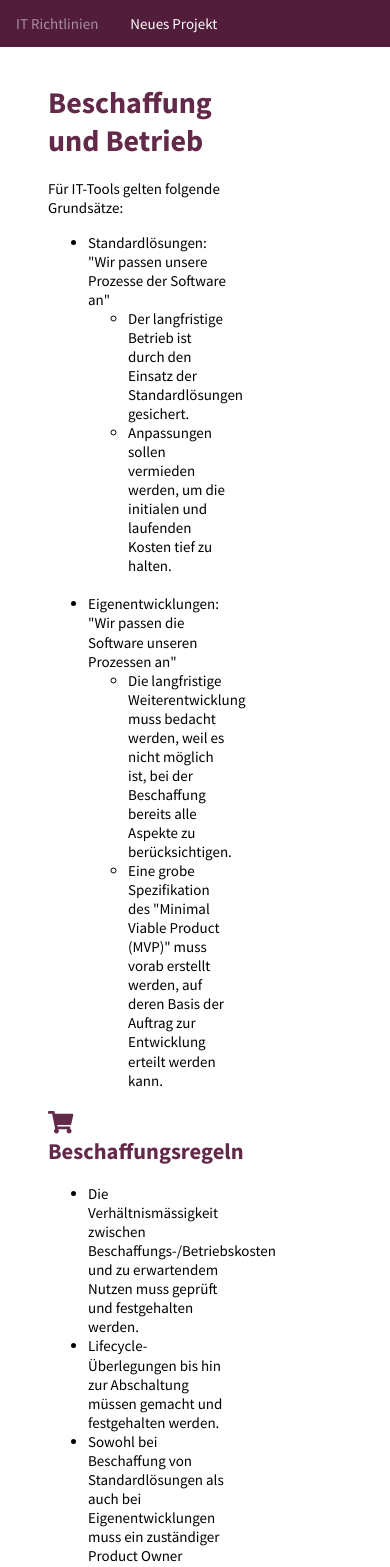
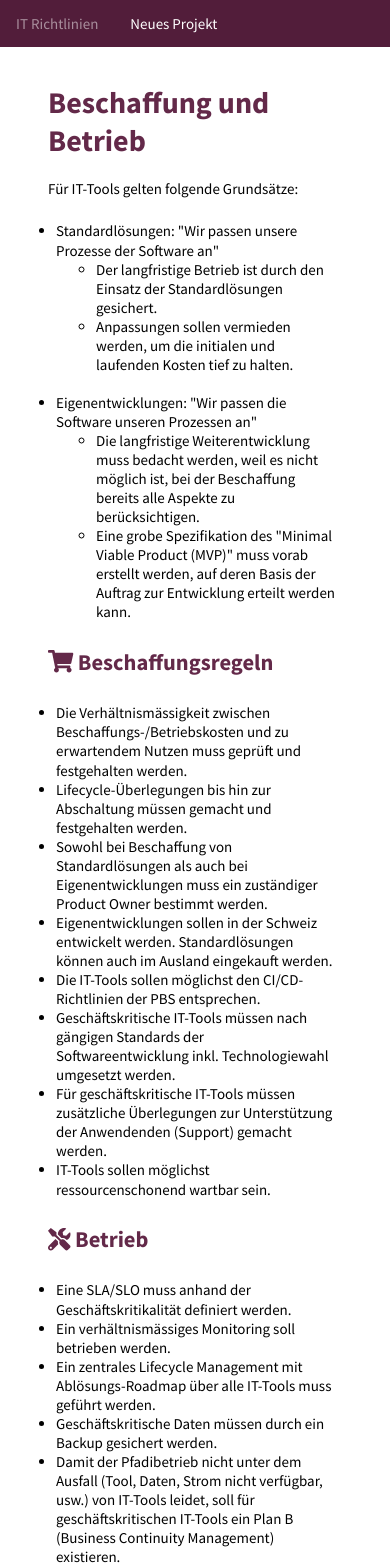
Before and after one commit to scout-ch/it-guidelines, a React (Create React App) app: page /#/acquisition in a window 390 px wide. Shown: the top 1567 px of the page. Built offline with nearby package versions, Linux system fonts and the light colour scheme.

Commit message:
improve padding in mobile view

```diff
--- a/src/App.tsx
+++ b/src/App.tsx
@@ -58,8 +58,23 @@ const Nav = styled.nav`
 
 export const MainContainer = styled.main`
   padding: 1rem;
-  margin: 0 9rem 0 2rem;
+  margin: 0 1.8rem 0 2rem;
   flex-grow: 1;
+  @media (min-width:1100px) {
+    margin: 0 9rem 0 2rem;
+  }
+`
+
+export const Ol = styled.ol`
+  @media (max-width:1100px) {
+    padding: 8px;
+  }
+`
+
+export const Ul = styled.ul`
+  @media (max-width:1100px) {
+    padding: 8px;
+  }
 `
 
 const Header = () => {
--- a/src/pages/AcquisitionPage.tsx
+++ b/src/pages/AcquisitionPage.tsx
@@ -1,7 +1,7 @@
 // import styled from '@emotion/styled'
 import React from 'react'
 import { Helmet } from 'react-helmet'
-import { MainContainer } from '../App'
+import { MainContainer, Ul } from '../App'
 import { useTranslation } from 'react-i18next'
 import { FontAwesomeIcon } from '@fortawesome/react-fontawesome'
 
@@ -15,7 +15,7 @@ export default function AcquisitionPage() {
     <h1>{t('acquisition_page.title')}</h1>
     <p>
       {t('acquisition_page.intro.text')}
-      <ul>
+      <Ul>
         <li>
           {t('acquisition_page.intro.standard.text')}
           <ul>
@@ -31,11 +31,11 @@ export default function AcquisitionPage() {
             <li>{t('acquisition_page.intro.inhouse.two')}</li>
           </ul>
         </li>
-      </ul>
+      </Ul>
     </p>
     <h2><FontAwesomeIcon icon="shopping-cart" /> {t('acquisition_page.acquisition.title')}</h2>
     <p>
-    <ul>
+      <Ul>
         <li>{t('acquisition_page.acquisition.one')}</li>
         <li>{t('acquisition_page.acquisition.two')}</li>
         <li>{t('acquisition_page.acquisition.three')}</li>
@@ -44,17 +44,17 @@ export default function AcquisitionPage() {
         <li>{t('acquisition_page.acquisition.six')}</li>
         <li>{t('acquisition_page.acquisition.seven')}</li>
         <li>{t('acquisition_page.acquisition.eight')}</li>
-      </ul>
+      </Ul>
     </p>
     <h2><FontAwesomeIcon icon="tools" /> {t('acquisition_page.operation.title')}</h2>
     <p>
-    <ul>
+      <Ul>
         <li>{t('acquisition_page.operation.one')}</li>
         <li>{t('acquisition_page.operation.two')}</li>
         <li>{t('acquisition_page.operation.three')}</li>
         <li>{t('acquisition_page.operation.four')}</li>
         <li>{t('acquisition_page.operation.five')}</li>
-      </ul>
+      </Ul>
     </p>
   </MainContainer>
 }
--- a/src/pages/CommunityPage.tsx
+++ b/src/pages/CommunityPage.tsx
@@ -1,7 +1,7 @@
 // import styled from '@emotion/styled'
 import React from 'react'
 import { Helmet } from 'react-helmet'
-import { MainContainer } from '../App'
+import { MainContainer, Ul } from '../App'
 import { useTranslation } from 'react-i18next'
 import { FontAwesomeIcon } from '@fortawesome/react-fontawesome'
 
@@ -14,18 +14,18 @@ export default function CommunityPage() {
   </Helmet>
     <h1><FontAwesomeIcon icon="users" /> {t('community_page.title')}</h1>
     <p>
-    {t('community_page.intro')}
-    <ul>
+      {t('community_page.intro')}
+      <Ul>
         <li>{t('community_page.one')}</li>
         <li>{t('community_page.two')}</li>
-      </ul>
+      </Ul>
     </p>
     <p>
-    {t('community_page.intro2')}
-    <ul>
+      {t('community_page.intro2')}
+      <Ul>
         <li>{t('community_page.three')}</li>
         <li>{t('community_page.four')}</li>
-      </ul>
+      </Ul>
     </p>
   </MainContainer>
 }
--- a/src/pages/HomePage.tsx
+++ b/src/pages/HomePage.tsx
@@ -1,7 +1,7 @@
 // import styled from '@emotion/styled'
 import React from 'react'
 import { Helmet } from 'react-helmet'
-import { MainContainer } from '../App'
+import { MainContainer, Ul } from '../App'
 import { useTranslation } from 'react-i18next'
 import styled from '@emotion/styled'
 import {
@@ -52,18 +52,18 @@ export default function HomePage() {
     <Box>
       <div>
         <h3>{t('home_page.contact')}</h3>
-        <ul>
+        <Ul>
           <li><A href="mailto:itkom@pbs.com">{t('home_page.mail')}</A></li>
           <li><A href="https://github.com/scout-ch">{t('home_page.github')}</A></li>
-        </ul>
+        </Ul>
       </div>
 
       <div>
         <h3>{t('home_page.downloads')}</h3>
-        <ul>
+        <Ul>
           <li><A href={process.env.PUBLIC_URL + '/docs/guidelines_de.pdf'} download>Richtlinien DE</A></li>
           <li><A href={process.env.PUBLIC_URL + '/docs/guidelines_fr.pdf'} download>Lignes directrices FR</A></li>
-        </ul>
+        </Ul>
       </div>
     </Box>
   </MainContainer>
--- a/src/pages/NewProjectPage.tsx
+++ b/src/pages/NewProjectPage.tsx
@@ -3,7 +3,7 @@ import React, { useState } from 'react'
 import ClippyStage from '../components/ClippyStage'
 import { useTranslation, Trans } from 'react-i18next';
 import { Helmet } from 'react-helmet'
-import { MainContainer } from '../App'
+import { MainContainer, Ul } from '../App'
 
 const Slide = styled.section<{ show?: boolean }>`
   display: ${props => props.show ? 'block' : 'none'};
@@ -136,7 +136,7 @@ export default function NewProjectPage() {
       <Slide show={isCurrentSlide("evaluation")}>
         <p>{t("slides.evaluation.text")}</p>
         <h2>{t("slides.evaluation.todo.title")}</h2>
-        <ul>
+        <Ul>
           <li><a href="mailto:itkom@pbs.com">{t("slides.evaluation.todo.contact_itkom")}</a></li>
           <li>{t("slides.evaluation.todo.content_definition")}</li>
           {state["responsibility"] !== 'yes' && <li>{t("slides.evaluation.todo.define_po")}</li>}
@@ -145,7 +145,7 @@ export default function NewProjectPage() {
           {state["toolType"] === 'contentOnly' && <li>{t("slides.evaluation.todo.content")}</li>}
           {state["toolType"] === 'dataProcessing' && <li>{t("slides.evaluation.todo.data_processing")}</li>}
           {(state["loginNeeded"] === 'no' && state["sensitiveData"] === 'yes') && <li>{t("slides.evaluation.todo.check_login")}</li>}
-        </ul>
+        </Ul>
 
         <h2>{t("slides.evaluation.answers.title")}</h2>
         {console.log(state)}
--- a/src/pages/PrinciplesPage.tsx
+++ b/src/pages/PrinciplesPage.tsx
@@ -1,7 +1,7 @@
 // import styled from '@emotion/styled'
 import React from 'react'
 import { Helmet } from 'react-helmet'
-import { MainContainer } from '../App'
+import { MainContainer, Ol } from '../App'
 import { FontAwesomeIcon } from '@fortawesome/react-fontawesome'
 import { useTranslation } from 'react-i18next'
 
@@ -14,7 +14,7 @@ export default function PrinciplesPage() {
   </Helmet>
     <h1><FontAwesomeIcon icon="scroll" /> {t('principles_page.title')}</h1>
     <p>
-      <ol>
+      <Ol>
         <li>{t('principles_page.one')}</li>
         <li>{t('principles_page.two')}</li>
         <li>{t('principles_page.three')}</li>
@@ -39,7 +39,7 @@ export default function PrinciplesPage() {
             <li>{t('principles_page.eleven.two')}</li>
           </ul>
         </li>
-      </ol>
+      </Ol>
     </p>
   </MainContainer>
 }
--- a/src/pages/SecurityPage.tsx
+++ b/src/pages/SecurityPage.tsx
@@ -1,7 +1,7 @@
 // import styled from '@emotion/styled'
 import React from 'react'
 import { Helmet } from 'react-helmet'
-import { MainContainer } from '../App'
+import { MainContainer, Ul } from '../App'
 import { useTranslation } from 'react-i18next'
 import { FontAwesomeIcon } from '@fortawesome/react-fontawesome'
 
@@ -14,7 +14,7 @@ export default function SecurityPage() {
   </Helmet>
     <h1><FontAwesomeIcon icon="lock" /> {t('security_page.title')}</h1>
     <p>
-      <ul>
+      <Ul>
         <li>{t('security_page.one')}</li>
         <li>{t('security_page.two')}</li>
         <li>{t('security_page.three')}</li>
@@ -25,7 +25,7 @@ export default function SecurityPage() {
         <li>{t('security_page.eight')}</li>
         <li>{t('security_page.nine')}</li>
         <li>{t('security_page.ten')}</li>
-      </ul>
+      </Ul>
     </p>
   </MainContainer>
 }
```
